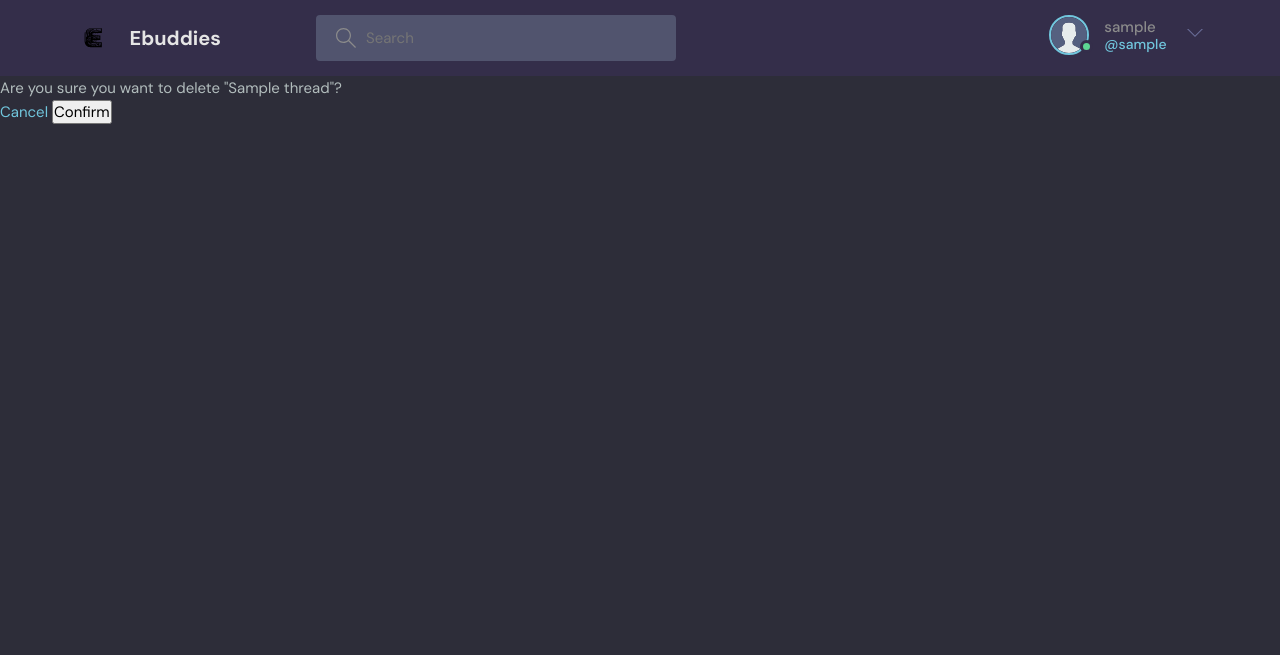
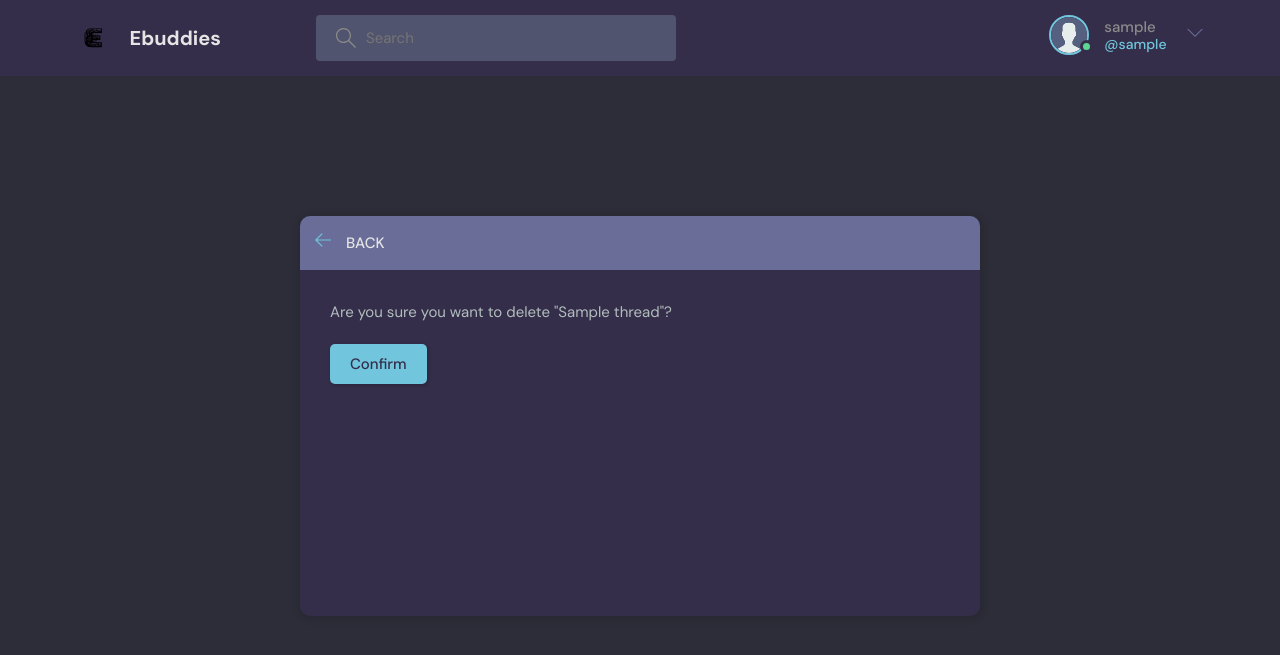
Before and after one commit to JohnnySonTrinh/ebuddies, a Django app: page /delete-thread/1/ in a window 1280 px wide. Shown: the top 655 px of the page. Run offline with Django 5.2, Linux system fonts and the light colour scheme; a user stored in the database is signed in; tables that the repository leaves empty hold one stand-in row (values such as "Sample post").

Commit message:
Refator: delete page

```diff
--- a/base/templates/base/delete.html
+++ b/base/templates/base/delete.html
@@ -2,11 +2,33 @@
 
 {% block content %}
 
-<form action="" method="POST">
-    {% csrf_token %}
-    <p>Are you sure you want to delete "{{obj}}"?</p>
-    <a href="{{request.META.HTTP_REFERER}}">Cancel</a>
-    <input type="submit" value="Confirm">
-</form>
-
+{% load static %}
+<main class="delete-item layout">
+  <div class="container">
+    <div class="layout__box">
+      <div class="layout__boxHeader">
+        <div class="layout__boxTitle">
+          <a href="{{request.META.HTTP_REFERER}}">
+            <svg version="1.1" xmlns="http://www.w3.org/2000/svg" width="32" height="32" viewBox="0 0 32 32">
+            <title>arrow-left</title>
+            <path d="M13.723 2.286l-13.723 13.714 13.719 13.714 1.616-1.611-10.96-10.96h27.625v-2.286h-27.625l10.965-10.965-1.616-1.607z"></path>
+            </svg>
+          </a>
+          <h3>Back</h3>
+        </div>
+      </div>
+      <div class="layout__body">
+            <form class="form" action="" method="POST">
+                {% csrf_token %}
+                <div class="form__group">
+                    <p>Are you sure you want to delete "{{obj}}"?</p>
+                </div>
+                <div class="for__group">
+                    <input class="btn btn--main" type="submit" value="Confirm">
+                </div>
+            </form>
+      </div>
+    </div>
+  </div>
+</main>
 {% endblock content %}
```
